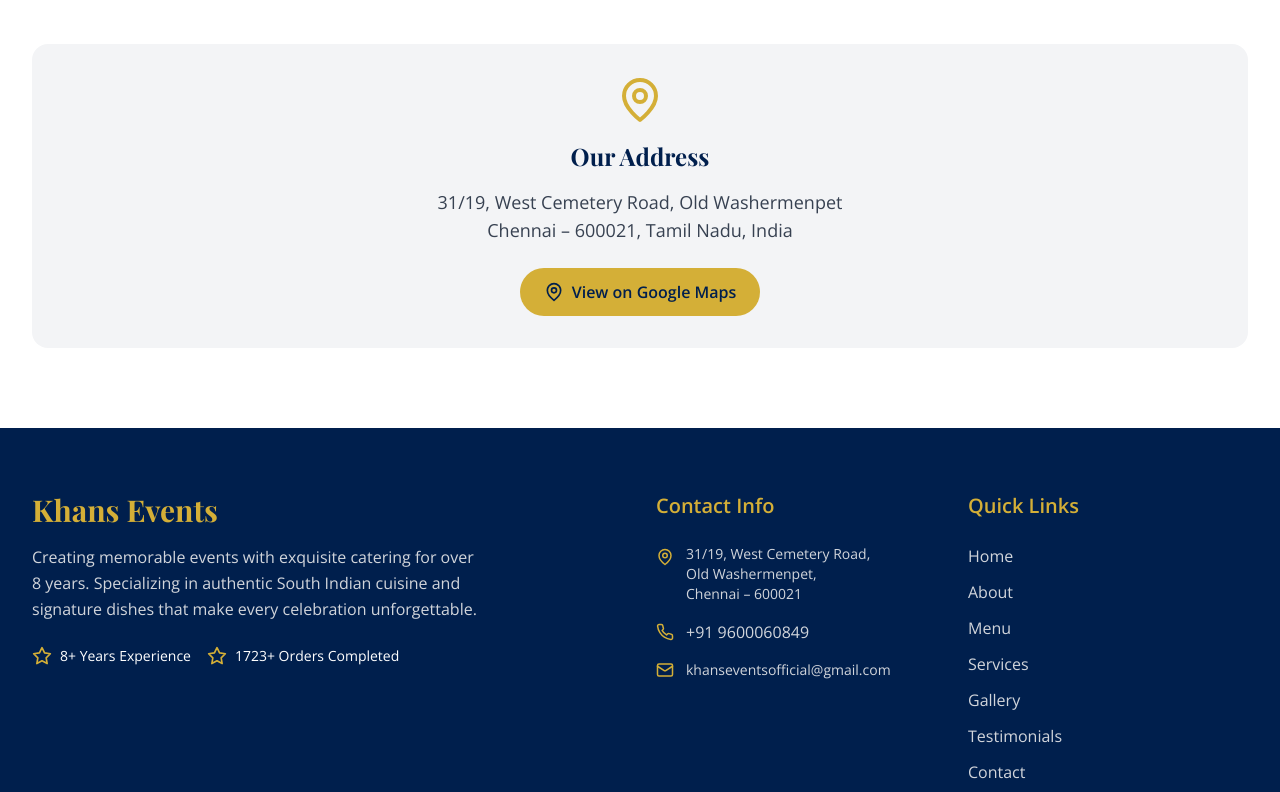
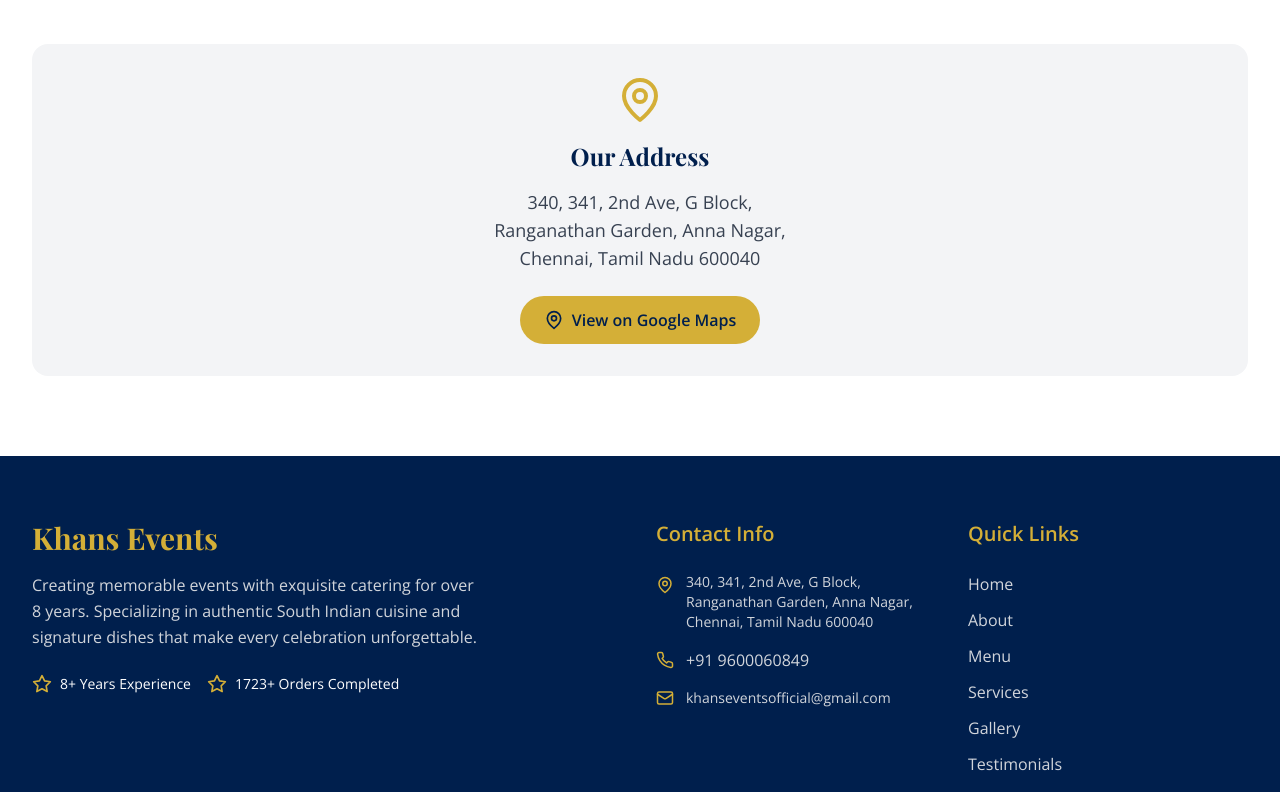
Before and after one commit to Lokesh7812/khansevents, a React (Vite) app: page /contact in a window 1280 px wide. Shown: the part 2000-2792 px from the top of the page. Built offline with nearby package versions, Linux system fonts and the light colour scheme.

Commit message:
Updated address

```diff
--- a/src/components/Footer.tsx
+++ b/src/components/Footer.tsx
@@ -37,9 +37,9 @@ const Footer = () => {
                 <MapPin size={18} className="text-[#d4af37] mt-1" />
                 <div>
                   <p className="text-gray-300 text-sm">
-                    31/19, West Cemetery Road,<br />
-                    Old Washermenpet,<br />
-                    Chennai – 600021
+                    340, 341, 2nd Ave, G Block,<br />
+                     Ranganathan Garden, Anna Nagar, <br />
+                    Chennai, Tamil Nadu 600040
                   </p>
                 </div>
               </div>
--- a/src/pages/Contact.tsx
+++ b/src/pages/Contact.tsx
@@ -8,9 +8,9 @@ const Contact = () => {
     {
       icon: MapPin,
       title: 'Address',
-      content: '31/19, West Cemetery Road, Old Washermenpet, Chennai – 600021',
+      content: '340, 341, 2nd Ave, G Block, Ranganathan Garden, Anna Nagar, Chennai',
       action: 'View on Google Maps',
-      link: 'https://share.google/a5RAzD6PNT8gbYLKc'
+      link: 'https://share.google/iqRk2lXiEEnKnbgS9'
     },
     {
       icon: Phone,
@@ -217,11 +217,12 @@ const Contact = () => {
               Our Address
             </h3>
             <p className="text-lg text-gray-700 mb-6">
-              31/19, West Cemetery Road, Old Washermenpet<br />
-              Chennai – 600021, Tamil Nadu, India
+               340, 341, 2nd Ave, G Block,<br />
+                     Ranganathan Garden, Anna Nagar, <br />
+                    Chennai, Tamil Nadu 600040
             </p>
             <motion.a
-              href="https://share.google/a5RAzD6PNT8gbYLKc"
+              href="https://share.google/iqRk2lXiEEnKnbgS9"
               target="_blank"
               rel="noopener noreferrer"
               className="inline-flex items-center space-x-2 bg-[#d4af37] text-[#001f4d] px-6 py-3 rounded-full font-semibold hover:bg-[#b8941f] transition-colors duration-300"
```
